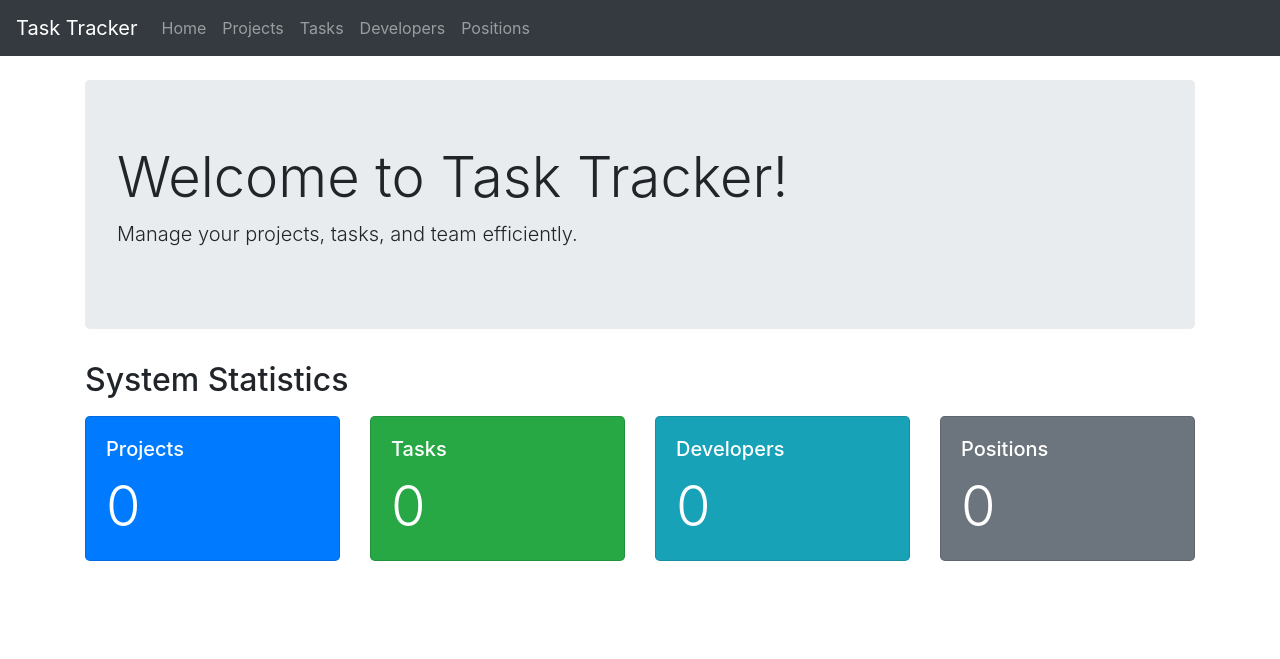
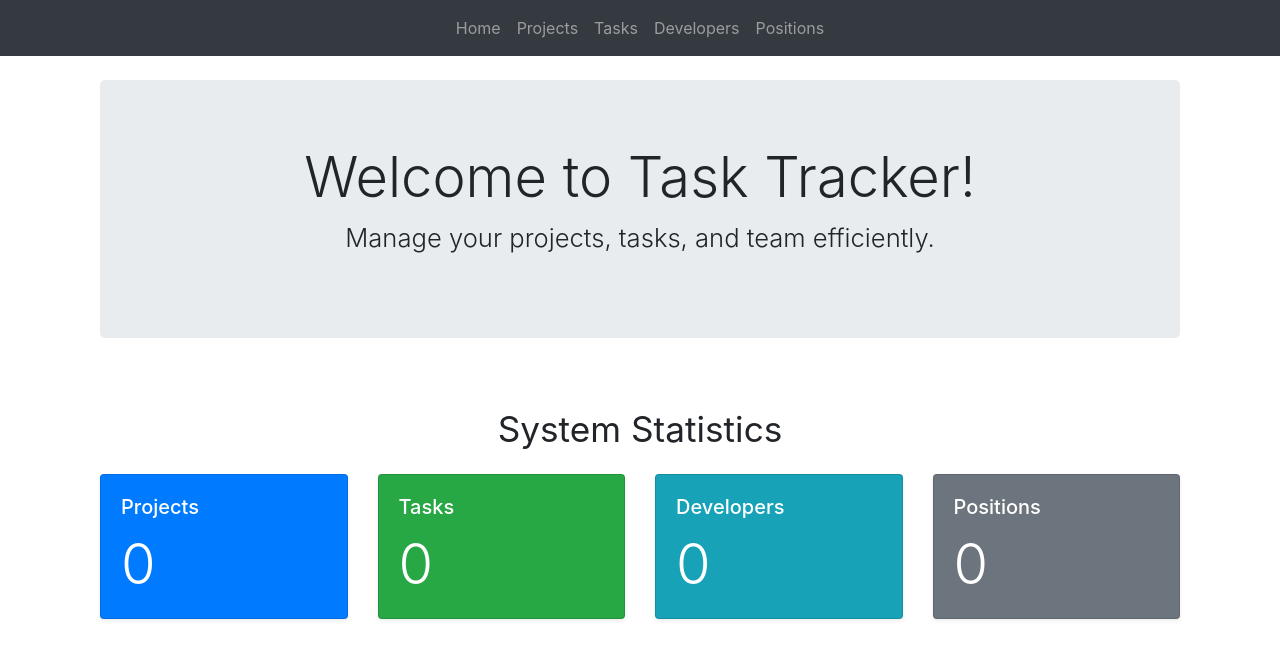
Before and after one commit to grimm60832-ops/django-task-tracker, a Django app: page / in a window 1280 px wide. Shown: the top 659 px of the page. Run offline with Django 5.2, Linux system fonts and the light colour scheme; data that the repository does not hold is empty.

Commit message:
implement task list, dynamic routing, and ui enhancements for dashboard

```diff
--- a/templates/catalog/base.html
+++ b/templates/catalog/base.html
@@ -3,19 +3,21 @@
 <head>
   <meta charset="UTF-8">
   <title>{% block title %}Task Tracker{% endblock %}</title>
-    <!-- Вкл Bootstrap 4 CSS -->
+  <!-- Bootstrap 4 CSS -->
   <link rel="stylesheet" href="https://cdn.jsdelivr.net/npm/bootstrap@4.6.2/dist/css/bootstrap.min.css">
 </head>
 <body>
   <nav class="navbar navbar-expand-lg navbar-dark bg-dark mb-4">
-        <a class="navbar-brand" href="#">Task Tracker</a>
-        <div class="collapse navbar-collapse">
-            <ul class="navbar-nav mr-auto">
-                <li class="nav-item"><a class="nav-link" href="#">Home</a></li>
-                <li class="nav-item"><a class="nav-link" href="#">Projects</a></li>
-                <li class="nav-item"><a class="nav-link" href="#">Tasks</a></li>
-                <li class="nav-item"><a class="nav-link" href="#">Developers</a></li>
-                <li class="nav-item"><a class="nav-link" href="#">Positions</a></li>
+    <button class="navbar-toggler" type="button" data-toggle="collapse" data-target="#navbarNav" aria-controls="navbarNav" aria-expanded="false" aria-label="Toggle navigation">
+      <span class="navbar-toggler-icon"></span>
+    </button>
+    <div class="collapse navbar-collapse" id="navbarNav">
+      <ul class="navbar-nav mx-auto">
+        <li class="nav-item"><a class="nav-link" href="{% url 'catalog:index' %}">Home</a></li>
+        <li class="nav-item"><a class="nav-link" href="{% url 'catalog:projects' %}">Projects</a></li>
+        <li class="nav-item"><a class="nav-link" href="{% url 'catalog:tasks' %}">Tasks</a></li>
+        <li class="nav-item"><a class="nav-link" href="{% url 'catalog:developers' %}">Developers</a></li>
+        <li class="nav-item"><a class="nav-link" href="{% url 'catalog:positions' %}">Positions</a></li>
       </ul>
     </div>
   </nav>
@@ -25,7 +27,7 @@
     {% endblock %}
   </div>
 
-    <!-- Вкл Bootstrap JS -->
+  <!-- Bootstrap JS -->
   <script src="https://code.jquery.com/jquery-3.5.1.slim.min.js"></script>
   <script src="https://cdn.jsdelivr.net/npm/bootstrap@4.6.2/dist/js/bootstrap.bundle.min.js"></script>
 </body>
--- a/templates/catalog/index.html
+++ b/templates/catalog/index.html
@@ -1,44 +1,62 @@
 {% extends "catalog/base.html" %}
 
 {% block content %}
-<div class="jumbotron">
+<div class="container mt-4">
+  <div class="jumbotron text-center">
     <h1 class="display-4">Welcome to Task Tracker!</h1>
-    <p class="lead">Manage your projects, tasks, and team efficiently.</p>
+    <p class="lead" style="font-size: 1.6rem;">Manage your projects, tasks, and team efficiently.</p>
   </div>
 
-<h2 class="mb-3">System Statistics</h2>
+  <h1 class="display-4 font-weight-normal mb-4 text-center" style="font-size: 2.2rem; margin-top: 70px;">System Statistics</h1>
+
   <div class="row">
+    <!-- Projects Card -->
     <div class="col-md-3 mb-3">
-        <div class="card text-white bg-primary rounded-lg">
+      <a href="{% url 'catalog:projects' %}" class="text-decoration-none">
+        <div class="card text-white bg-primary shadow-sm h-100">
           <div class="card-body">
             <h5 class="card-title">Projects</h5>
             <p class="card-text display-4">{{ num_projects }}</p>
           </div>
         </div>
+      </a>
     </div>
+
+    <!-- Tasks Card -->
     <div class="col-md-3 mb-3">
-        <div class="card text-white bg-success rounded-lg">
+      <a href="{% url 'catalog:tasks' %}" class="text-decoration-none">
+        <div class="card text-white bg-success shadow-sm h-100">
           <div class="card-body">
             <h5 class="card-title">Tasks</h5>
             <p class="card-text display-4">{{ num_tasks }}</p>
           </div>
         </div>
+      </a>
     </div>
+
+    <!-- Developers Card -->
     <div class="col-md-3 mb-3">
-        <div class="card text-white bg-info rounded-lg">
+      <a href="{% url 'catalog:developers' %}" class="text-decoration-none">
+        <div class="card text-white bg-info shadow-sm h-100">
           <div class="card-body">
             <h5 class="card-title">Developers</h5>
             <p class="card-text display-4">{{ num_developers }}</p>
           </div>
         </div>
+      </a>
     </div>
+
+    <!-- Positions Card -->
     <div class="col-md-3 mb-3">
-        <div class="card text-white bg-secondary rounded-lg">
+      <a href="{% url 'catalog:positions' %}" class="text-decoration-none">
+        <div class="card text-white bg-secondary shadow-sm h-100">
           <div class="card-body">
             <h5 class="card-title">Positions</h5>
             <p class="card-text display-4">{{ num_positions }}</p>
           </div>
         </div>
+      </a>
+    </div>
   </div>
 </div>
 {% endblock %}
```
Lines whose indentation alone changed are shown as unchanged.
